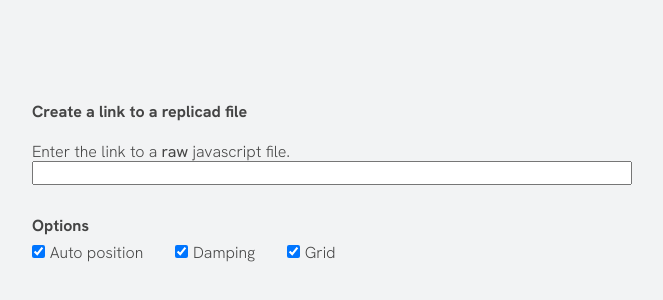
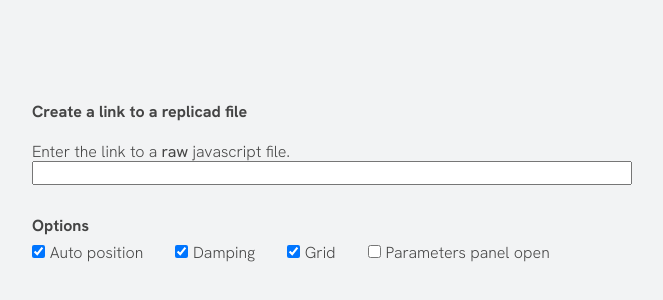
Before and after one commit to sgenoud/replicad, a React (Vite) app in the folder packages/studio/: page /share in a window 1280 px wide. Shown: the part 228-528 px from the top of the page, without its empty margins (308-971 px from the left). Built offline with nearby package versions, Linux system fonts and the light colour scheme.

Commit message:
Add params option to share configuration

```diff
--- a/packages/studio/src/LinkWidget.jsx
+++ b/packages/studio/src/LinkWidget.jsx
@@ -220,6 +220,7 @@
   const [disableAutoPosition, setDisableAutoPosition] = useState(false);
   const [disableDamping, setDisableDamping] = useState(false);
   const [hideGrid, setHideGrid] = useState(false);
+  const [expandParametersPanel, setExpandParametersPanel] = useState(false);
 
   let link = null;
   if (inputVal) {
@@ -229,6 +230,7 @@
       url.searchParams.set("disable-auto-position", "true");
     disableDamping && url.searchParams.set("disable-damping", "true");
     hideGrid && url.searchParams.set("hide-grid", "true");
+    expandParametersPanel && url.searchParams.set("params", "true");
     link = url.toString();
   }
 
@@ -276,6 +278,15 @@
             />
             <label htmlFor="hide-grid">Grid</label>
           </span>
+          <span>
+            <input
+              id="expand-params"
+              type="checkbox"
+              checked={expandParametersPanel}
+              onChange={(e) => setExpandParametersPanel(e.target.checked)}
+            />
+            <label htmlFor="expand-params">Parameters panel open</label>
+          </span>
         </Options>
 
         {link && (
```
